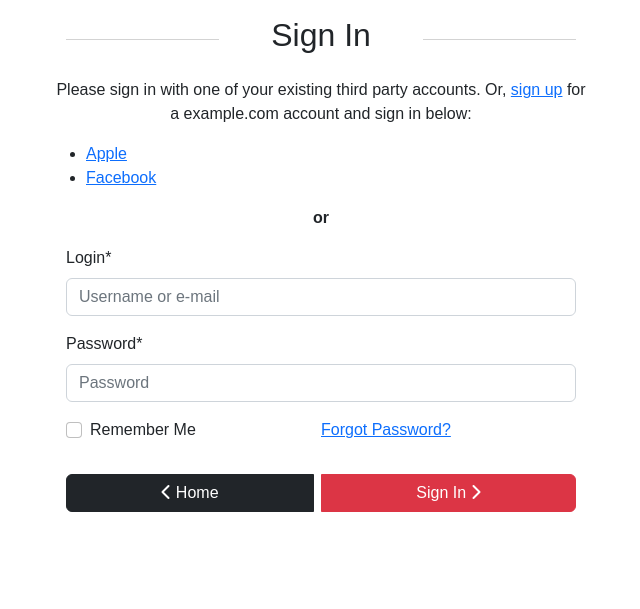
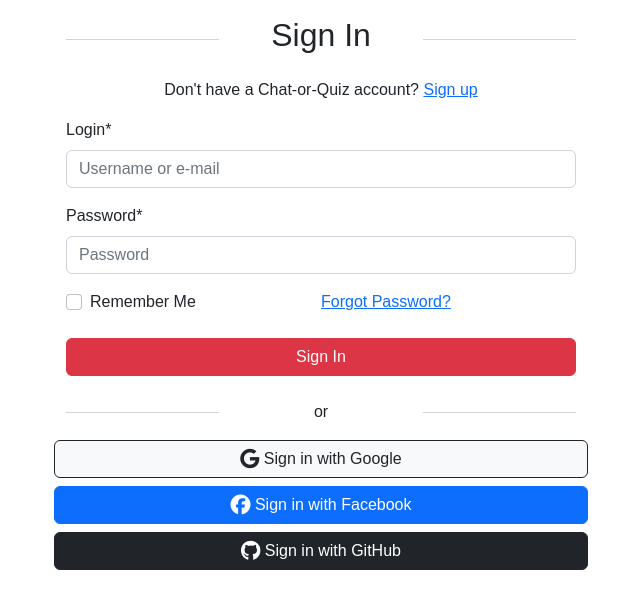
Before and after one commit to panzek/chatsorquiz, a Django app: page /accounts/login/ in a window 1280 px wide. Shown: the part 107-716 px from the top of the page, without its empty margins (319-959 px from the left). Run offline with Django 4.2, Linux system fonts and the light colour scheme; some libraries are stand-ins or nearby versions.

Commit message:
Implement github social login and update login form

```diff
--- a/chat_or_quiz/settings.py
+++ b/chat_or_quiz/settings.py
@@ -60,8 +60,9 @@ INSTALLED_APPS = [
     'allauth.account',
     'allauth.socialaccount',
     # ... include the providers you want to enable:
-    'allauth.socialaccount.providers.apple',
+    'allauth.socialaccount.providers.google',
     'allauth.socialaccount.providers.facebook',
+    'allauth.socialaccount.providers.github',
 
     'crispy_forms',
     'crispy_bootstrap5',
@@ -70,7 +71,7 @@ INSTALLED_APPS = [
     'home',
 ]
 
-SITE_ID = 1
+SITE_ID = 2
 
 # allauth registration settings
 ACCOUNT_AUTHENTICATION_METHOD = 'username_email'
--- a/home/templates/home/index.html
+++ b/home/templates/home/index.html
@@ -19,7 +19,7 @@
                     <div class="fw-bold">Hey, {{ user | capfirst }}!</div>
                     <div>Welcome to Chat-Or-Quiz!</div>
                     <div>
-                        Choose the game to play. <br>And best of luck. Thank You!
+                        You want to chat? <br> Or you want to take a quiz? <br>Let's begin the adventure
                     </div>
                 </div>
                 <div class="col-12 py-4">
--- a/templates/account/login.html
+++ b/templates/account/login.html
@@ -20,29 +20,7 @@
         <h2 class="login-or mx-auto font-weight-bold">{% trans "Sign In" %}</h2>
       </div>
 
-      {% get_providers as socialaccount_providers %}
-
-      {% if socialaccount_providers %}
-      <p class="text-center">{% blocktrans with site.name as site_name %}Please sign in with one
-      of your existing third party accounts. Or, <a href="{{ signup_url }}">sign up</a>
-      for a {{ site_name }} account and sign in below:{% endblocktrans %}</p>
-
-        <div class="socialaccount_ballot">
-
-          <ul class="socialaccount_providers">
-            {% include "socialaccount/snippets/provider_list.html" with process="login" %}
-          </ul>
-
-          <div class="login-or fw-bold mb-3 text-center">{% trans 'or' %}</div>
-
-        </div>
-
-        {% include "socialaccount/snippets/login_extra.html" %}
-
-        {% else %}
-        <p>{% blocktrans %}If you have not created an account yet, then please
-        <a href="{{ signup_url }}">sign up</a> first.{% endblocktrans %}</p>
-        {% endif %}
+      <div class="login-or mb-3 text-center">{% trans "Don't have a Chat-or-Quiz account?" %} <a href="{{ signup_url }}">Sign up</a></div>
 
         <form class="login" method="POST" action="{% url 'account_login' %}">
           {% csrf_token %}
@@ -69,12 +47,33 @@
             {% if redirect_field_value %}
               <input type="hidden" name="{{ redirect_field_name }}" value="{{ redirect_field_value }}" />
             {% endif %}
-            <div class="btn-group login-signup-btn w-100 text-center py-3">
-              <a class="btn btn-dark me-2" href="{% url 'home' %}" aria-label="Go to account signup page" type="button"><i class="fa-solid fa-chevron-left" aria-hidden="true"></i> Home</a>
-              <button class="primaryAction btn btn-danger" type="submit" aria-label="Go to account signup page" >{% trans "Sign In" %} <i class="fa-solid fa-chevron-right" aria-hidden="true"></i></button>
+          <div class="btn-group login-signup-btn w-100 text-center py-2">
+            <button class="primaryAction btn btn-danger" type="submit" aria-label="Go to account signup page" >{% trans "Sign In" %}</button>
           </div>
         </div>
         </form>
+        <div class="sign-in-form_or-divider">
+          <span class="login-or mx-auto font-weight-bold">{% trans 'or' %}</span>
+        </div>
+
+        {% get_providers as socialaccount_providers %}
+
+        {% if socialaccount_providers %}
+        <div class="d-grid gap-2 mb-3">
+          <a title="Google" class="btn btn-dark socialaccount_provider google border-outline bg-light text-dark" href="{% provider_login_url 'google' %}" aria-label="Go to account signup page" type="button">
+            <i class="fa-brands fa-google fa-lg" ></i>
+            Sign in with Google
+          </a>
+          <a title="Facebook" class="btn btn-primary socialaccount_provider facebook" href="{% provider_login_url 'facebook' %}" aria-label="Go to account signup page" type="button">
+            <i class="fa-brands fa-facebook fa-lg" style="color: #fff;"></i>
+            Sign in with Facebook
+          </a>
+          <a title="GitHub" class="btn btn-dark socialaccount_provider github" href="{% provider_login_url 'github' %}" aria-label="Go to account signup page" type="button">
+            <i class="fa-brands fa-github fa-lg" style="color: #fff;"></i>
+            Sign in with GitHub
+          </a>
+        </div>
+        {% endif %}
     </div>
   </div>
 </div>
```
Lines whose indentation alone changed are shown as unchanged.
